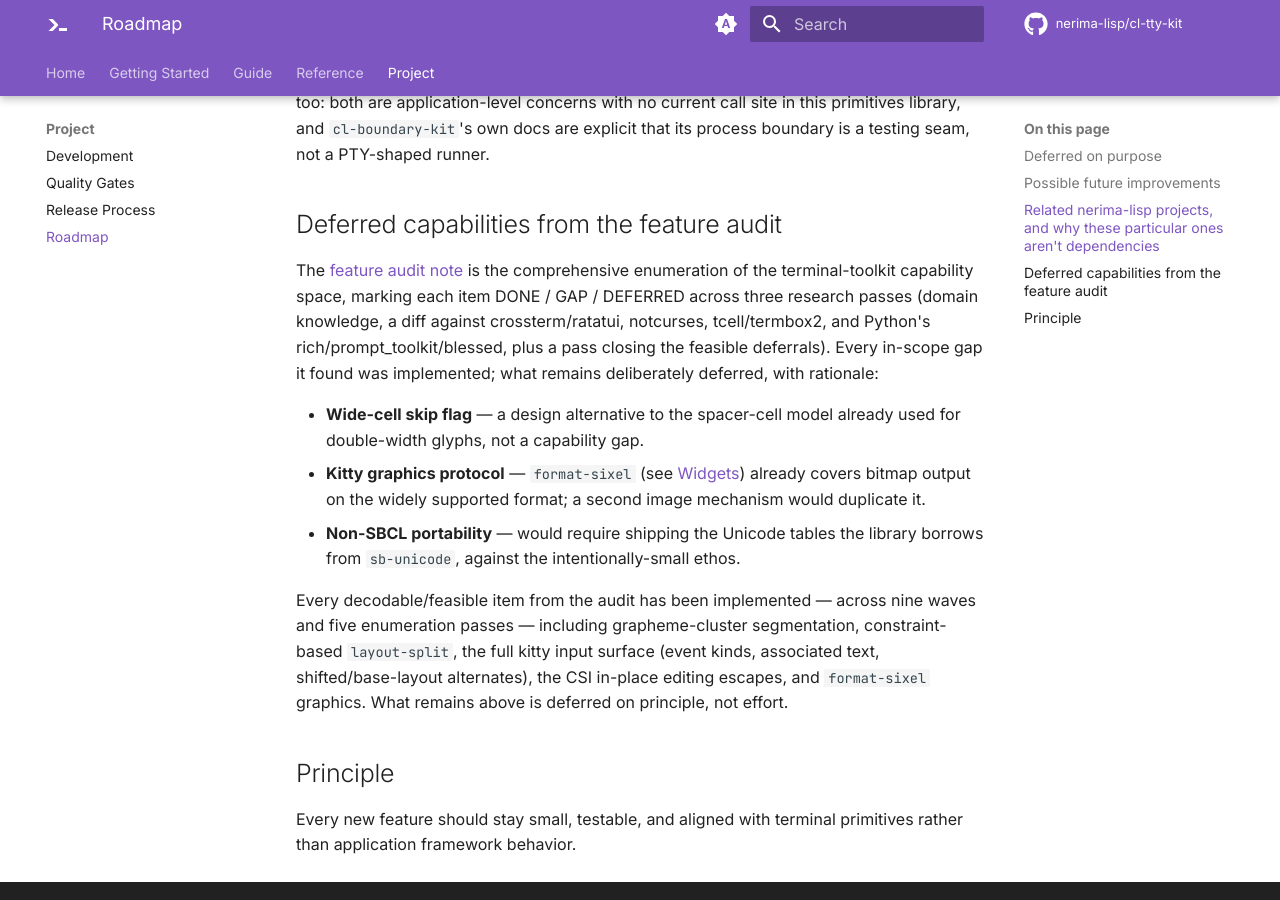
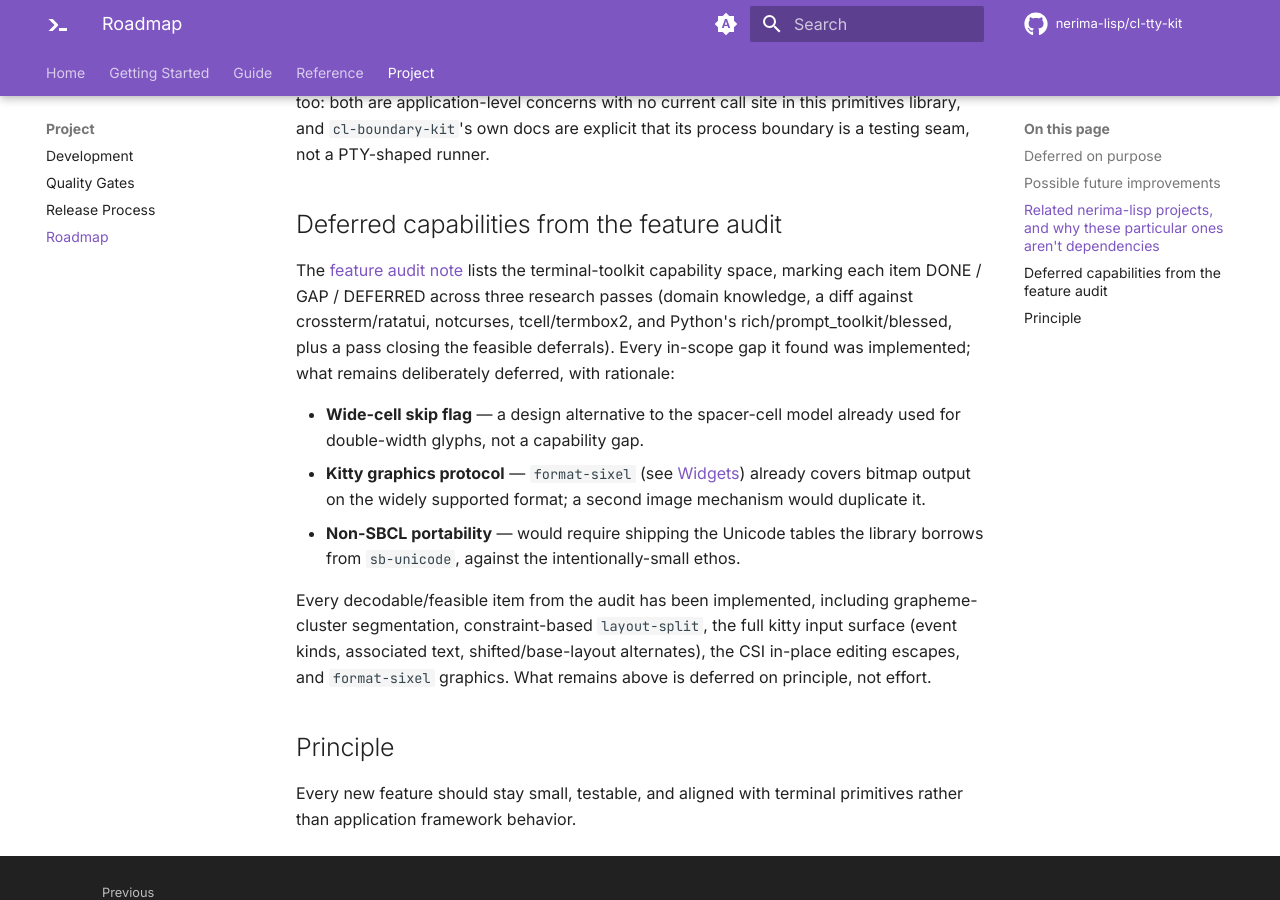
Before and after one commit to nerima-lisp/cl-tty-kit, an MkDocs documentation site: the page built from docs/src/project/roadmap.md, in a window 1280 px wide and 900 px high, scrolled down 1173 px. Built offline with MkDocs 1.6.1 and Material for MkDocs 9.7.7, drawn with Linux system fonts in a browser that asks for light colours; comment, search, counter and statistics services are not loaded.

Commit message:
docs: remove audit rhetoric and redundant comments

```diff
--- a/docs/src/project/roadmap.md
+++ b/docs/src/project/roadmap.md
@@ -45,7 +45,7 @@ testing seam, not a PTY-shaped runner.
 
 ## Deferred capabilities from the feature audit
 
-The [feature audit note](https://github.com/nerima-lisp/cl-tty-kit/blob/main/docs/notes/feature-audit.md) is the comprehensive enumeration of the
+The [feature audit note](https://github.com/nerima-lisp/cl-tty-kit/blob/main/docs/notes/feature-audit.md) lists the
 terminal-toolkit capability space, marking each item DONE / GAP / DEFERRED
 across three research passes (domain knowledge, a diff against
 crossterm/ratatui, notcurses, tcell/termbox2, and Python's
@@ -61,8 +61,8 @@ deferred, with rationale:
 - **Non-SBCL portability** — would require shipping the Unicode tables the
   library borrows from `sb-unicode`, against the intentionally-small ethos.
 
-Every decodable/feasible item from the audit has been implemented — across
-nine waves and five enumeration passes — including grapheme-cluster
+Every decodable/feasible item from the audit has been implemented, including
+grapheme-cluster
 segmentation, constraint-based `layout-split`, the full kitty input surface
 (event kinds, associated text, shifted/base-layout alternates), the CSI
 in-place editing escapes, and `format-sixel` graphics. What remains above is
```
Also changed, not shown: docs/notes/feature-audit.md (+11 -18 lines), 3 other files.
